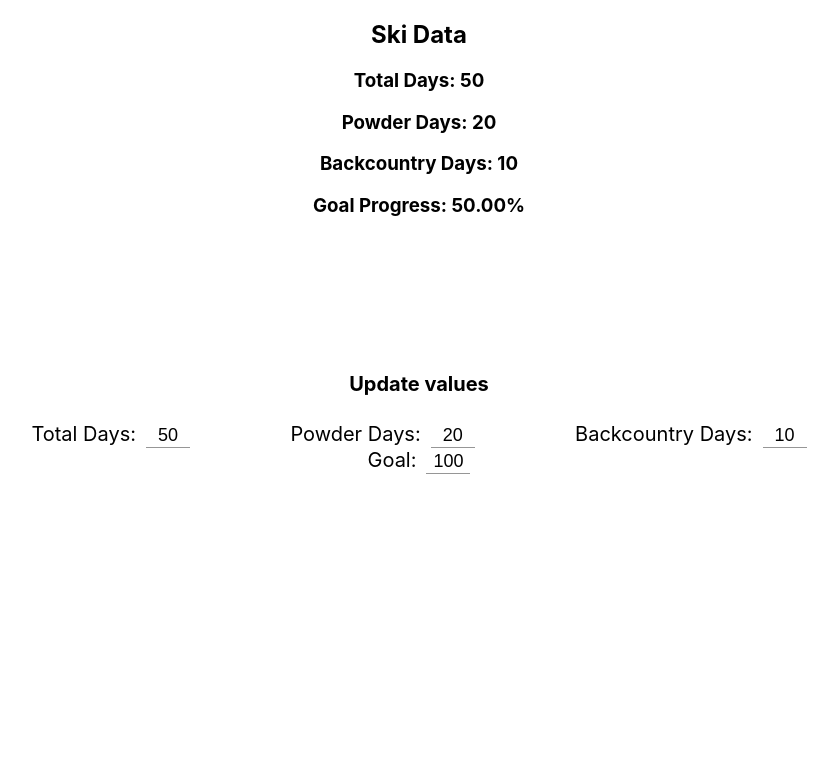
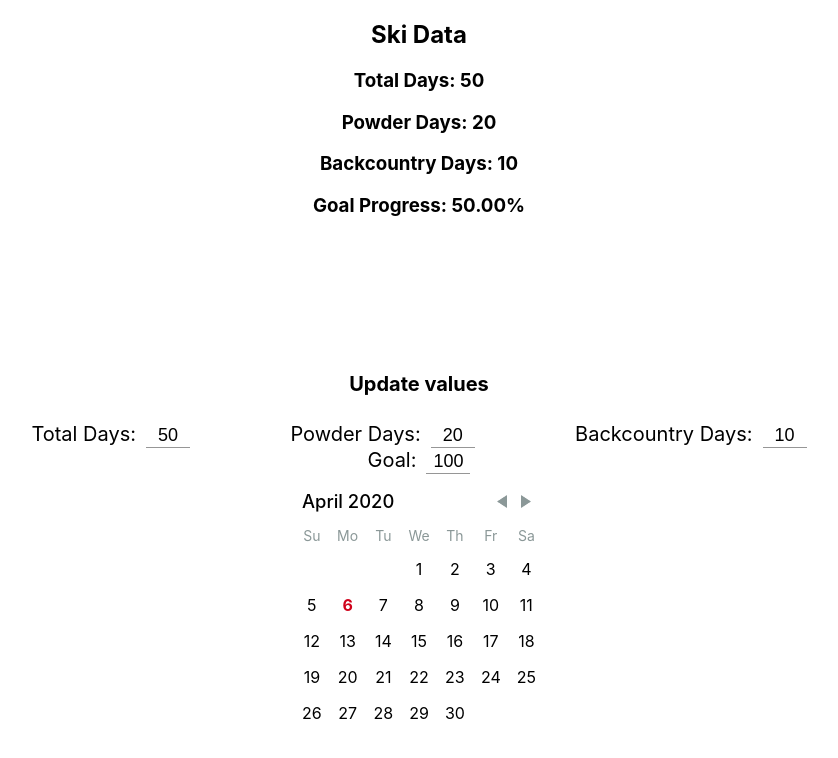
Before and after one commit to imanipaul/ski-schedule, a React (Create React App) app: page / in a window 1280 px wide. Shown: the top 758 px of the page, without its empty margins (221-1059 px from the left). Built offline with nearby package versions, Linux system fonts and the light colour scheme.

Commit message:
Add calendar package and change color of selected days

```diff
--- a/package.json
+++ b/package.json
@@ -8,6 +8,7 @@
     "@testing-library/user-event": "^7.2.1",
     "node-sass": "^4.13.1",
     "react": "^16.13.1",
+    "react-day-picker": "^7.4.0",
     "react-dom": "^16.13.1",
     "react-scripts": "3.4.1"
   },
--- a/src/App.js
+++ b/src/App.js
@@ -1,4 +1,5 @@
 import React, { useState, useEffect } from "react";
+import Calendar from './Calendar';
 import "./App.scss";
 
 function App() {
@@ -89,6 +90,7 @@ function App() {
           </div>
         </div>
       </section>
+      <Calendar />
     </div>
   );
 }
--- a/src/Calendar.js
+++ b/src/Calendar.js
@@ -0,0 +1,61 @@
+import React, {useState} from 'react';
+import DayPicker from 'react-day-picker';
+import 'react-day-picker/lib/style.css';
+
+export default function Example() {
+    const [selectedDays, setSelectedDays] = useState([])
+  const modifiers = {
+    thursdays: { daysOfWeek: [4] },
+    birthday: new Date(2020, 3, 2),
+  };
+  const modifiersStyles = {
+    birthday: {
+      color: 'white',
+      backgroundColor: 'red',
+    },
+    thursdays: {
+      color: '#ffc107',
+      backgroundColor: '#fffdee',
+    },
+    outside: {
+      backgroundColor: 'white',
+    },
+    selected: {
+        backgroundColor: 'purple',
+    }
+  };
+
+  const handleDayClick = (day, {selected}) => {
+
+    setSelectedDays([...selectedDays, selected ? undefined : day])
+
+  }
+
+  return (
+    <DayPicker
+    //   month={new Date(2020, 3)}
+    //   modifiers={modifiers}
+      modifiersStyles={modifiersStyles}
+    selectedDays={selectedDays}
+    onDayClick={handleDayClick}
+
+    />
+  );
+}
+
+// render() {
+//     return (
+//       <div>
+//         <DayPicker
+//           selectedDays={this.state.selectedDay}
+//           onDayClick={this.handleDayClick}
+//         />
+//         <p>
+//           {this.state.selectedDay
+//             ? this.state.selectedDay.toLocaleDateString()
+//             : 'Please select a day 👻'}
+//         </p>
+//       </div>
+//     );
+//   }
+// }
```
Also changed, not shown: 1 other file (tests, documents, lock files or other folders).
